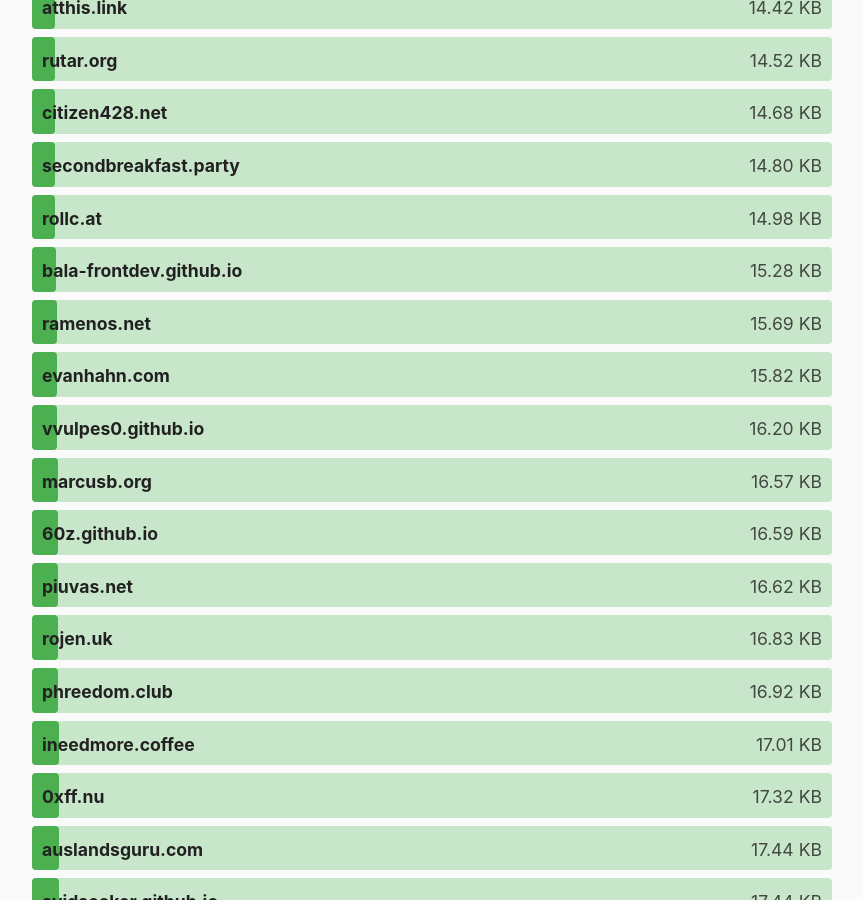
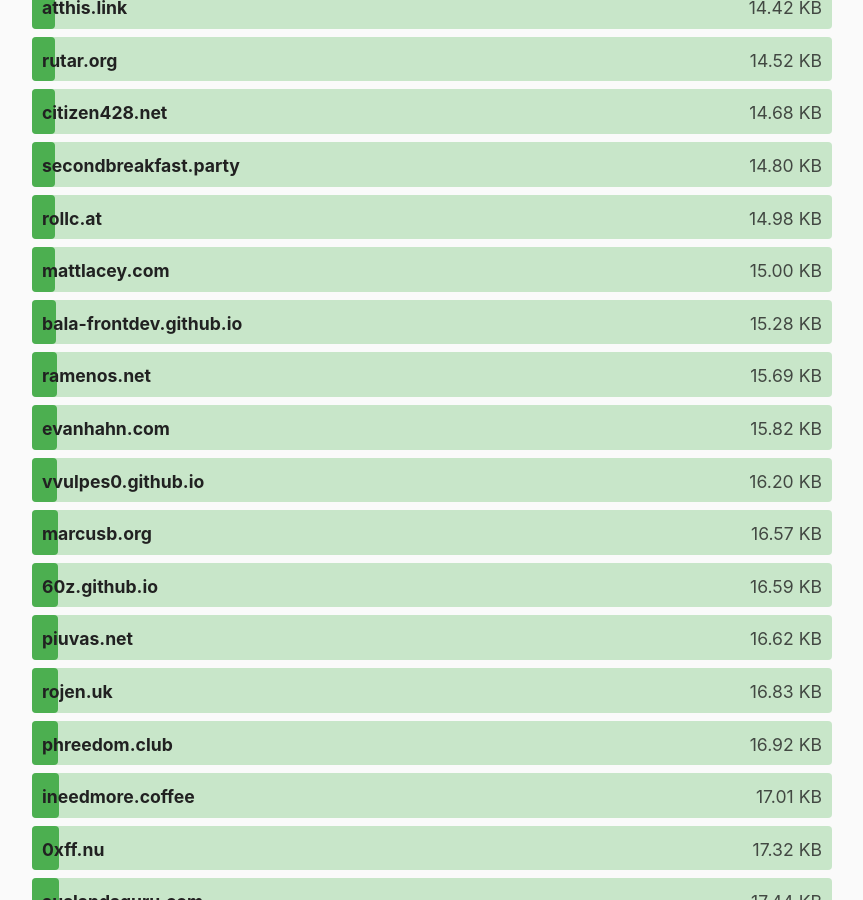
Before and after one commit to kevquirk/512kb.club, a Jekyll site: the page built from index.md, in a window 1280 px wide and 900 px high, scrolled down 6635 px. Shown: the whole window, without its empty margins (208-1071 px from the left). Built offline with Jekyll 4.4.1, drawn with Linux system fonts in a browser that asks for light colours.

Commit message:
adds mattlacey.com

```diff
--- a/_data/sites.yml
+++ b/_data/sites.yml
@@ -4417,3 +4417,8 @@
   url: https://zwieratko.sk/
   size: 30.94
   last_checked: 2025-05-18
+
+- domain: mattlacey.com
+  url: https://mattlacey.com/
+  size: 15
+  last_checked: 2025-09-02
```
